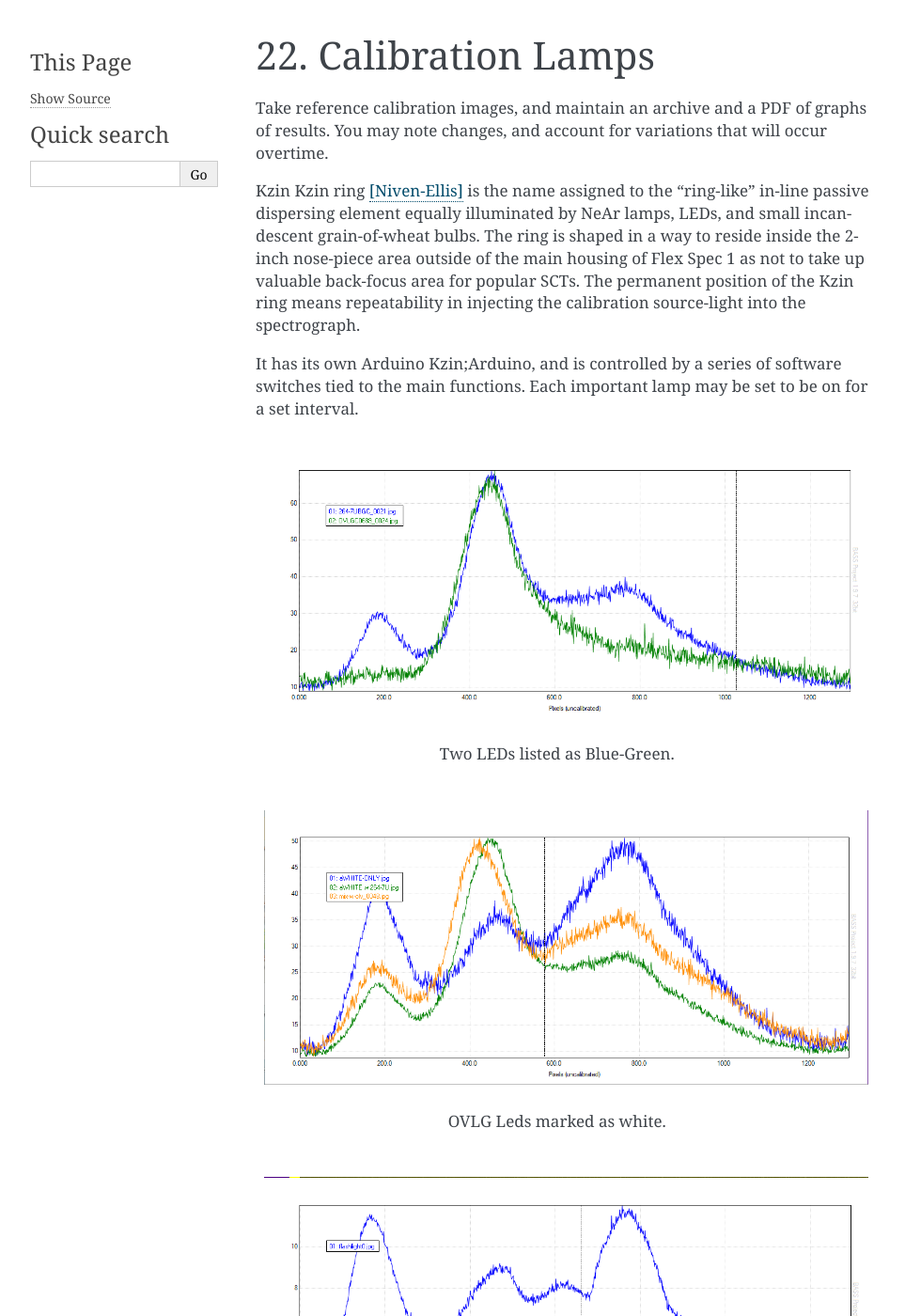
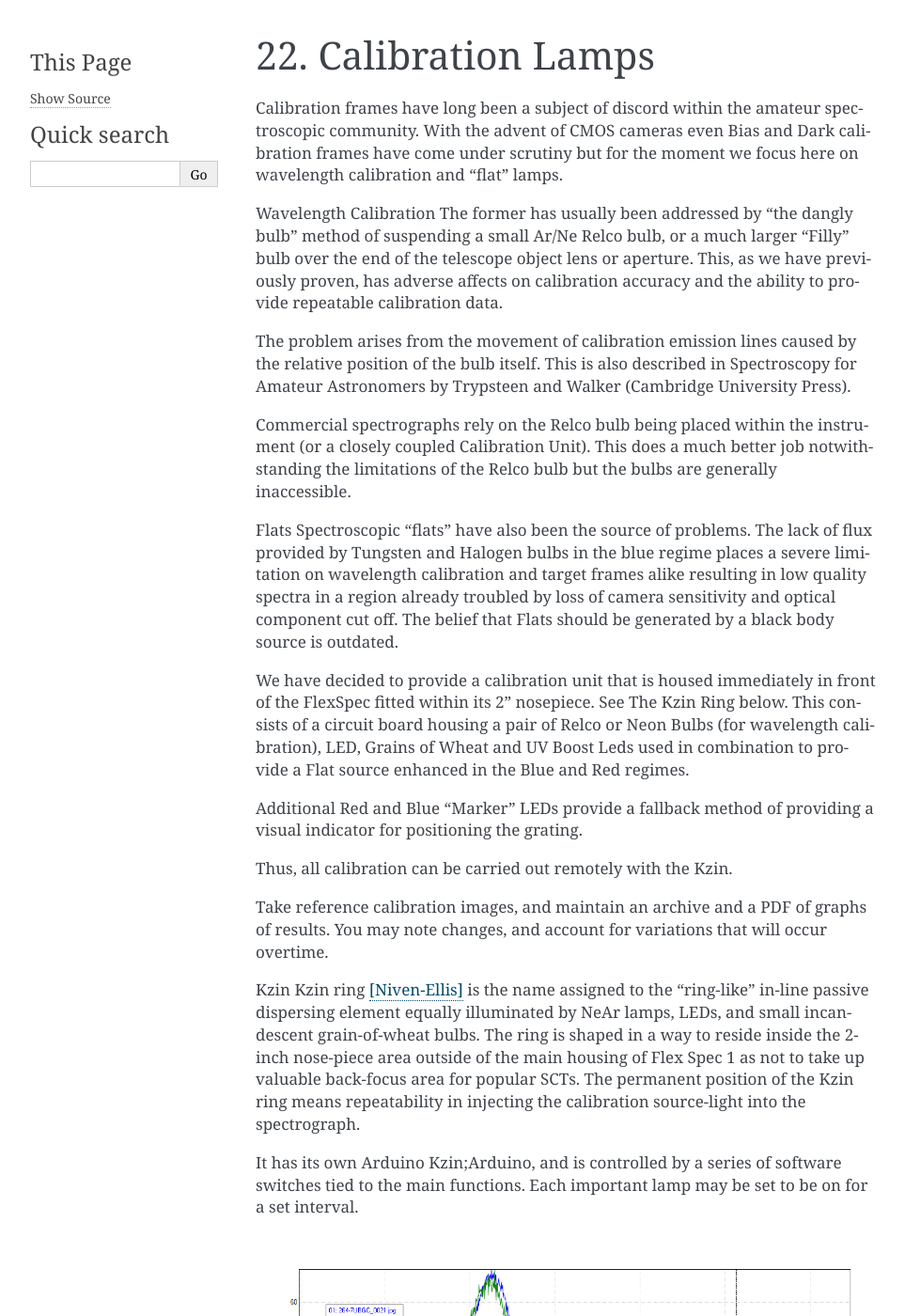
Before and after one commit to The-SMTSci/FlexSpec1, a Sphinx documentation site: the page built from docs/source/callamps.rst, in a window 1280 px wide and 1400 px high. Shown: the whole window at 94% size, without its empty margins (148-1111 px from the left). Built offline with Sphinx 7.4.7, drawn with Linux system fonts in a browser that asks for light colours.

Commit message:
Update callamps.rst

```diff
--- a/docs/source/callamps.rst
+++ b/docs/source/callamps.rst
@@ -1,5 +1,47 @@
 Calibration Lamps
 ******************
+
+Calibration frames have long been a subject of discord within the
+amateur spectroscopic community.  With the advent of CMOS cameras even
+Bias and Dark calibration frames have come under scrutiny but for the
+moment we focus here on wavelength calibration and "flat" lamps.
+
+Wavelength Calibration
+The former has usually been addressed by "the dangly bulb" method
+of suspending a small Ar/Ne Relco bulb, or a much larger "Filly" bulb
+over the end of the telescope object lens or aperture.  This, as we
+have previously proven, has adverse affects on calibration accuracy
+and the ability to provide repeatable calibration data.
+
+The problem arises from the movement of calibration emission lines
+caused by the relative position of the bulb itself.  This is also
+described in Spectroscopy for Amateur Astronomers by Trypsteen and
+Walker (Cambridge University Press).
+
+Commercial spectrographs rely on the Relco bulb being placed within
+the instrument (or a closely coupled Calibration Unit).  This does
+a much better job notwithstanding the limitations of the Relco bulb
+but the bulbs are generally inaccessible.
+
+Flats
+Spectroscopic "flats" have also been the source of problems.  The lack
+of flux provided by Tungsten and Halogen bulbs in the blue regime
+places a severe limitation on wavelength calibration and target frames
+alike resulting in low quality spectra in a region already troubled by loss
+of camera sensitivity and optical component cut off.  The belief that
+Flats should be generated by a black body source is outdated.
+
+We have decided to provide a calibration unit that is housed immediately
+in front of the FlexSpec fitted within its 2" nosepiece.  See The Kzin
+Ring below. This consists of a circuit board housing a pair of Relco or
+Neon Bulbs (for wavelength calibration), LED, Grains of Wheat and UV
+Boost Leds used in combination to provide a Flat source enhanced in the
+Blue and Red regimes.
+
+Additional Red and Blue "Marker" LEDs provide a fallback method of
+providing a visual indicator for positioning the grating.
+
+Thus, all calibration can be carried out remotely with the Kzin.
 
 Take reference calibration images, and maintain an archive and a PDF
 of graphs of results. You may note changes, and account for
```
